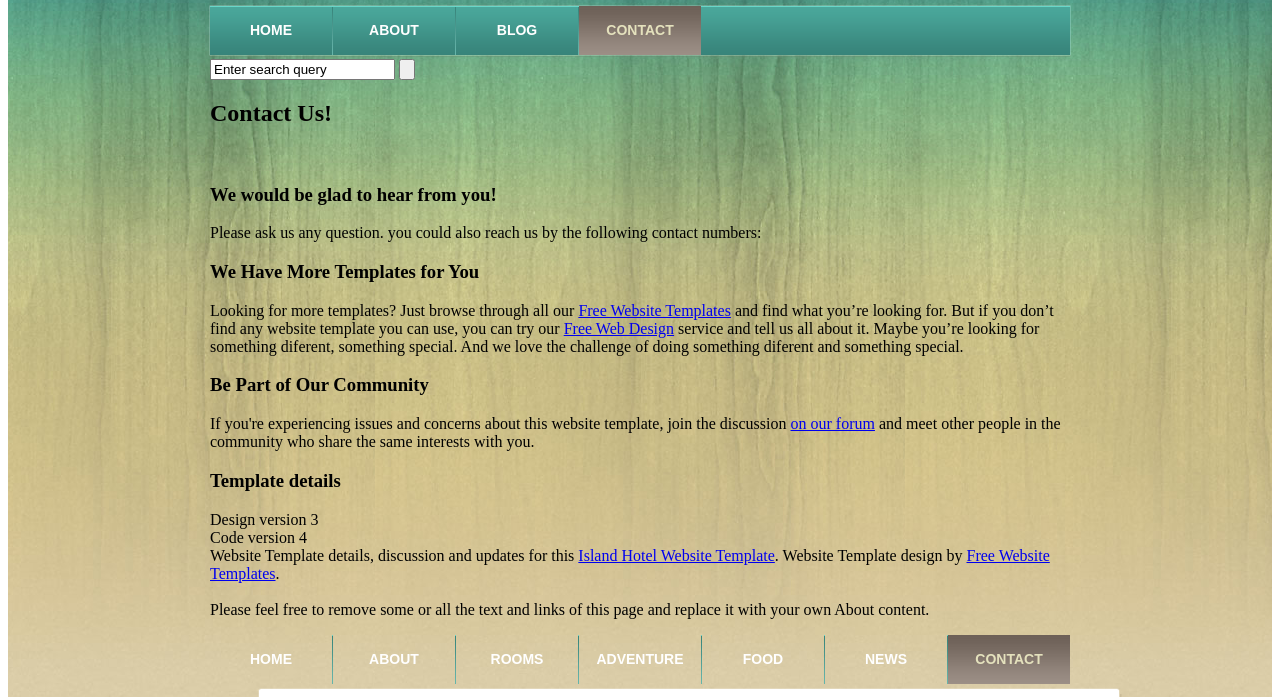
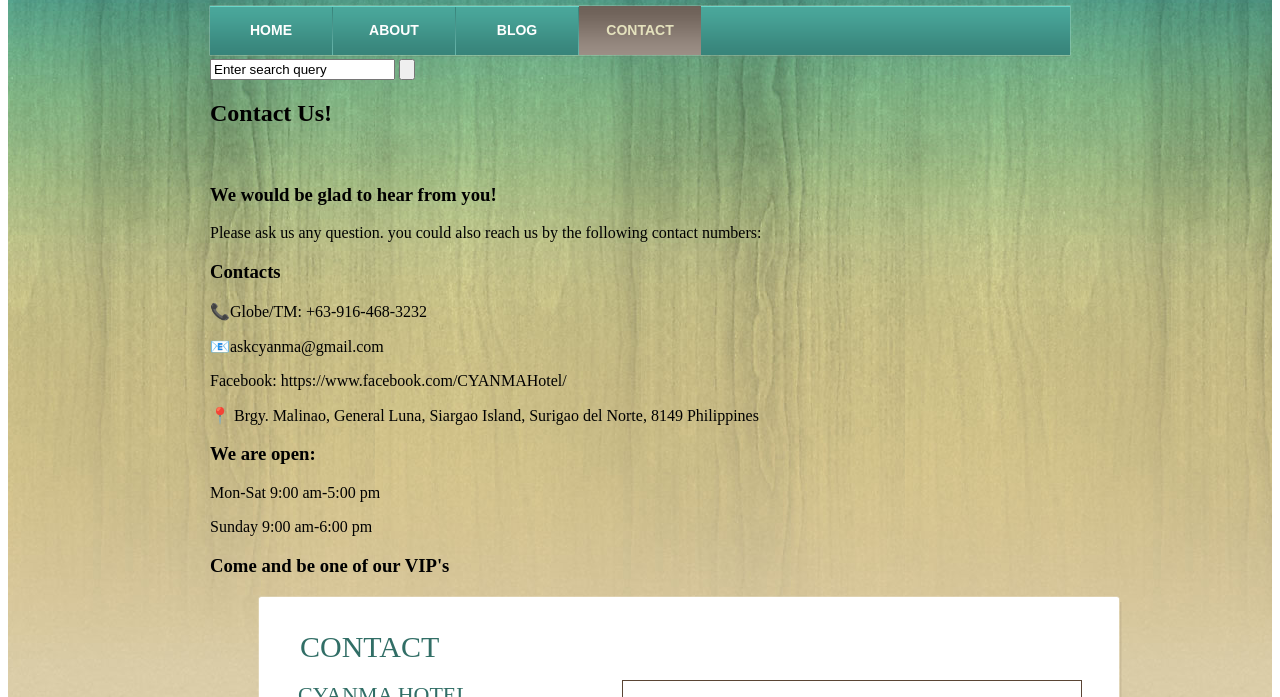
Before and after one commit to Sorsogon-State-University-Bulan-Campus/bsit-2-4-2022-grp-8-godala-et-al, a plain HTML site: page contact.html in a window 1280 px wide. Shown: the part 61-758 px from the top of the page. Drawn offline with Linux system fonts and the light colour scheme.

Commit message:
Update contact.html

```diff
--- a/contact.html
+++ b/contact.html
@@ -58,48 +58,26 @@
 					<p>
 						Please ask us any question. you could also reach us by the following contact numbers:
 					</p>
-					<h3>We Have More Templates for You</h3>
+					<h3>Contacts</h3>
 					<p>
-						Looking for more templates? Just browse through all our <a href="http://www.freewebsitetemplates.com/">Free Website Templates</a> and find what you’re looking for. But if you don’t find any website template you can use, you can try our <a href="http://www.freewebsitetemplates.com/freewebdesign/">Free Web Design</a> service and tell us all about it. Maybe you’re looking for something diferent, something special. And we love the challenge of doing something diferent and something special.
+						📞Globe/TM: +63-916-468-3232
+						</p>
+						📧askcyanma@gmail.com
 					</p>
-					<h3>Be Part of Our Community</h3>
+						Facebook: https://www.facebook.com/CYANMAHotel/
+				</p>
+						📍 Brgy. Malinao, General Luna, Siargao Island, Surigao del Norte, 8149 Philippines
+					</p>
+					<h3>We are open:</h3>
+					</p>
+						Mon-Sat    9:00 am-5:00 pm
+				</p>
+						Sunday      9:00 am-6:00 pm
+
+					</p>
+					<h3>Come and be one of our VIP's</h3>
 					<p>
-						If you&#39;re experiencing issues and concerns about this website template, join the discussion <a href="http://www.freewebsitetemplates.com/forums/">on our forum</a> and meet other people in the community who share the same interests with you.
-					</p>
-					<h3>Template details</h3>
-					<p>
-						Design version 3 <br> Code version 4 <br> Website Template details, discussion and updates for this <a href="http://www.freewebsitetemplates.com/discuss/islandhotelwebsitetemplate/">Island Hotel Website Template</a>. Website Template design by <a href="http://www.freewebsitetemplates.com/">Free Website Templates</a>. <br><br> Please feel free to remove some or all the text and links of this page and replace it with your own About content.
-					</p>
-				</div>
-			</div>
-		</div>
-		<div class="footer">
-			<div>
-				<div>
-					<ul>
-						<li>
-							<a href="index.html">Home</a>
-						</li>
-						<li>
-							<a href="about.html">About</a>
-						</li>
-						<li>
-							<a href="rooms.html">Rooms</a>
-						</li>
-						<li>
-							<a href="dives.html">Adventure</a>
-						</li>
-						<li>
-							<a href="foods.html">Food</a>
-						</li>
-						<li>
-							<a href="news.html">News</a>
-						</li>
-						<li class="selected">
-							<a href="contact.html">Contact</a>
-						</li>
-					</ul>
-				</div>
+
 			</div>
 			<div id="contents">
 				<div class="box">
@@ -146,12 +124,7 @@
 						</li>
 					</ul>
 					<p>
-						&#169; Copyright &#169; 2023. CYANMA HOTEL all rights reserved
 					</p>
-					<div class="connect">
-						<a href="http://freewebsitetemplates.com/go/facebook/" id="fb">facebook</a> <a href="http://freewebsitetemplates.com/go/twitter/" id="twitter">twitter</a> <a href="http://freewebsitetemplates.com/go/googleplus/" id="googleplus">googleplus</a> <a href="http://freewebsitetemplates.com/go/youtube/" id="vimeo">vimeo</a>
-					</div>
-				</div>
 			</div>
 		</div>
 		<div id="footer">
```
